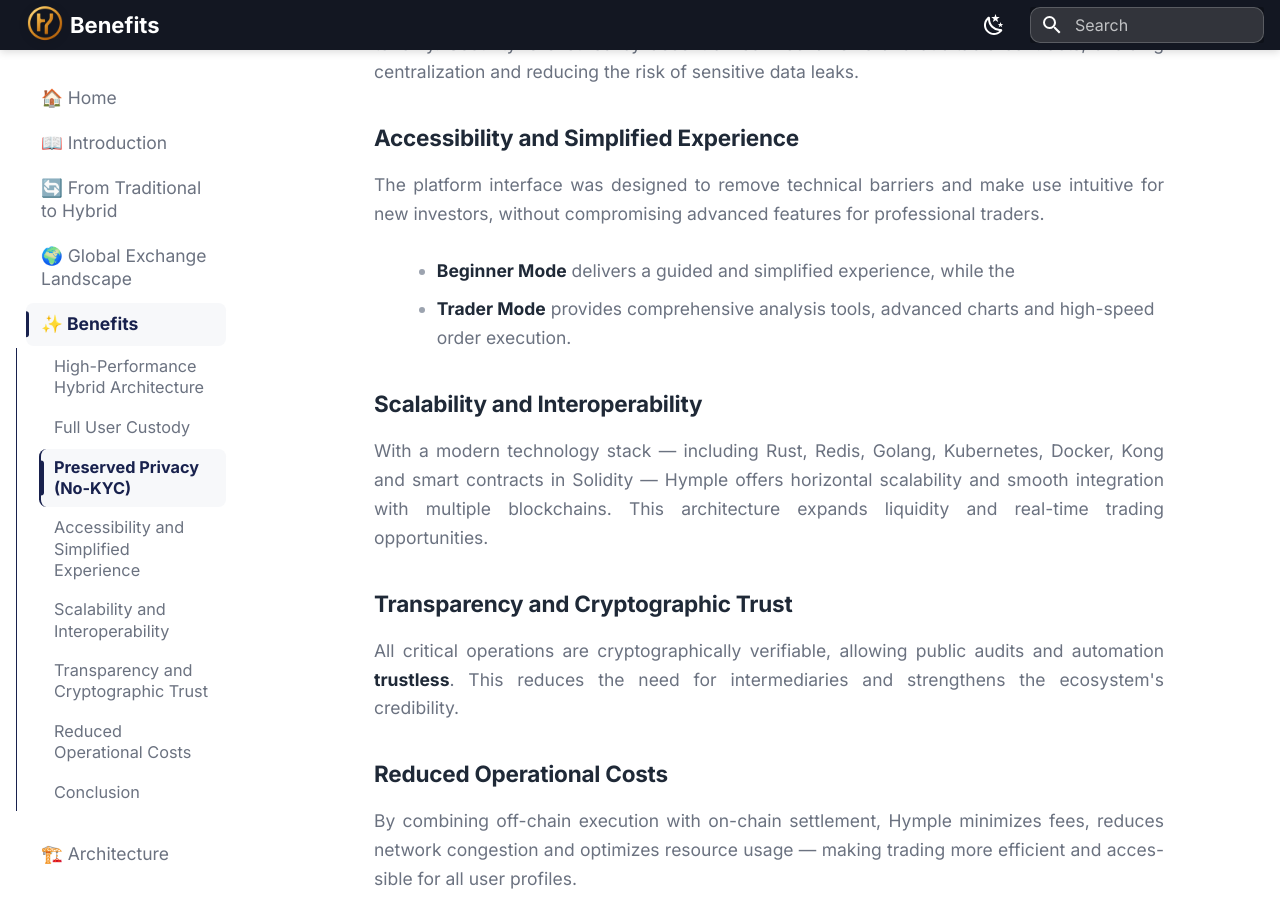
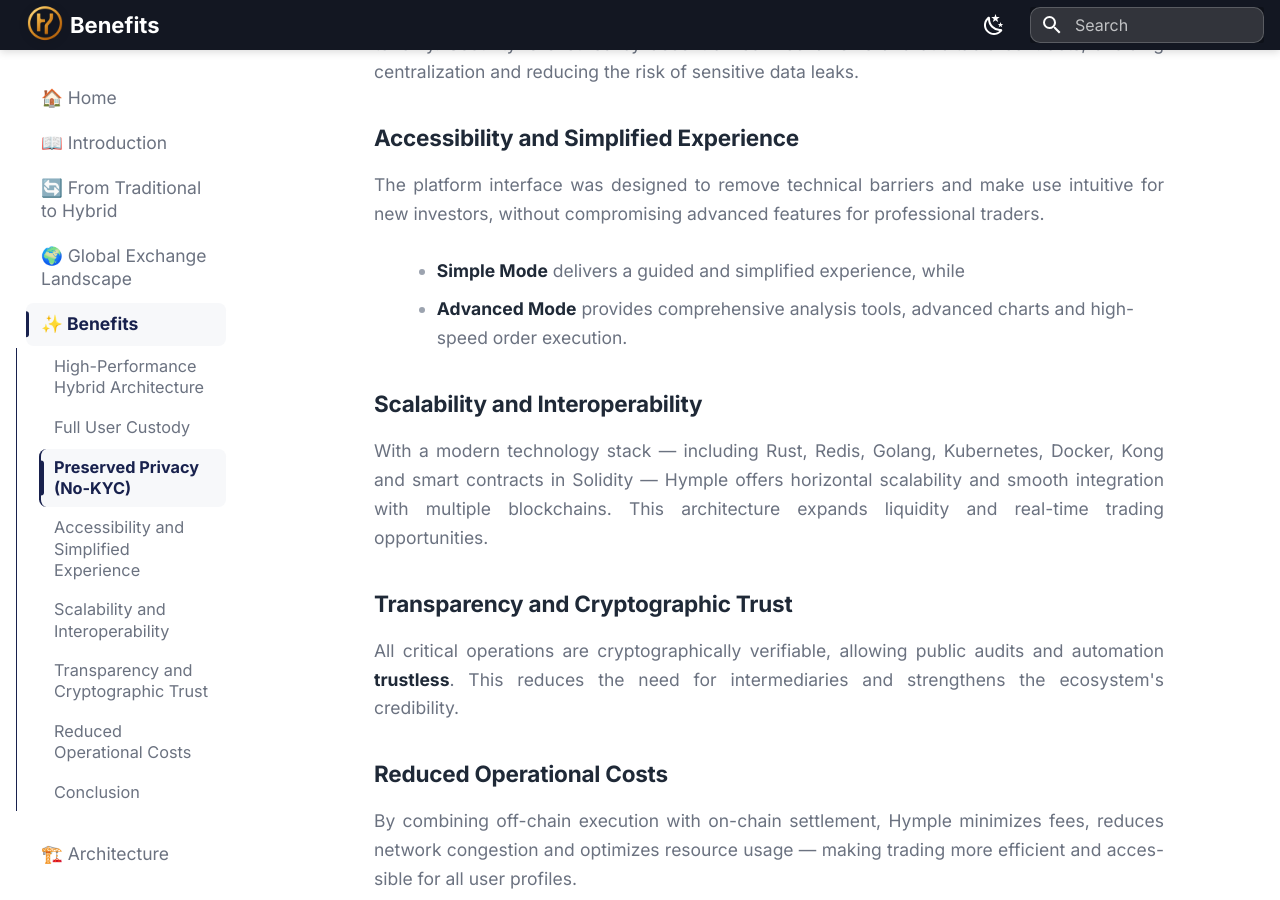
Before and after one commit to Hy-mple/hymple.docs, an MkDocs documentation site: the page built from docs/benefits.md, in a window 1280 px wide and 900 px high, scrolled down 852 px. Built offline with MkDocs 1.6.1 and Material for MkDocs 9.7.7, drawn with Linux system fonts in a browser that asks for light colours.

Commit message:
fix(docs): unifica naming dos modos de UI para Simple/Advanced
- architecture.md: Beginner Mode → Simple Mode
- benefits.md: Beginner/Trader Mode → Simple/Advanced Mode
- user-experience-onboarding.md: Simplified/Advanced mode → Simple/Advanced Mode
- alinha docs com a home (hymple.com) e as rotas /trade/simple e /trade/advanced

```diff
--- a/docs/benefits.md
+++ b/docs/benefits.md
@@ -27,8 +27,8 @@
 
 The platform interface was designed to remove technical barriers and make use intuitive for new investors, without compromising advanced features for professional traders.
 
-- **Beginner Mode** delivers a guided and simplified experience, while the
-- **Trader Mode** provides comprehensive analysis tools, advanced charts and high-speed order execution.
+- **Simple Mode** delivers a guided and simplified experience, while
+- **Advanced Mode** provides comprehensive analysis tools, advanced charts and high-speed order execution.
 
 ### Scalability and Interoperability
 
```
Also changed, not shown: docs/architecture.md (+1 -1 lines), docs/user-experience-onboarding.md (+2 -2 lines).
